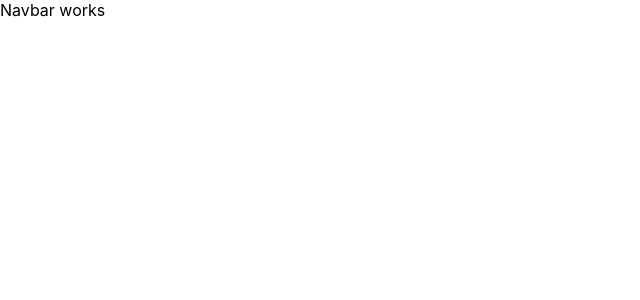
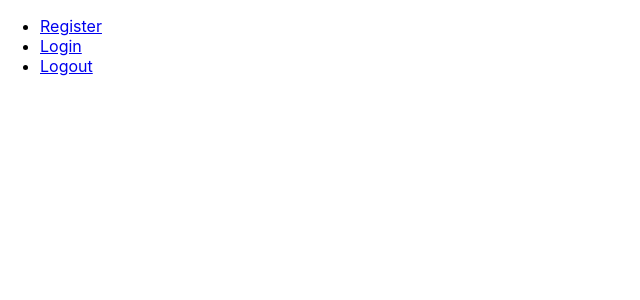
Before and after one commit to Obregon1993/Voting-System, a React (Create React App) app in the folder client/: page / in a window 1280 px wide. Before the commit this address had no page. Shown: the top 300 px of the page, without its empty margins (0-640 px from the left). Built offline with nearby package versions, Linux system fonts and the light colour scheme.

Commit message:
create navbar and handle login and logout

```diff
--- a/client/src/containers/NavBar.jsx
+++ b/client/src/containers/NavBar.jsx
@@ -1,7 +1,27 @@
 import React from 'react';
+import { Link } from 'react-router-dom';
+import { connect } from 'react-redux';
+import { logout } from '../store/actions';
 
-const NavBar = () => {
-  return <div>Navbar works</div>;
+const NavBar = ({ auth, logout }) => {
+  return (
+    <div>
+      <ul>
+        <li>
+          <Link to="/register">Register</Link>
+        </li>
+        <li>
+          <Link to="/login">Login</Link>
+        </li>
+        <li>
+          <a href="/" onClick={logout}>
+            Logout
+          </a>
+        </li>
+      </ul>
+      {auth.isAuthenticated && <p>Logged in as {auth.user.username}</p>}
+    </div>
+  );
 };
 
-export default NavBar;
+export default connect((store) => ({ auth: store.auth }), { logout })(NavBar);
```
